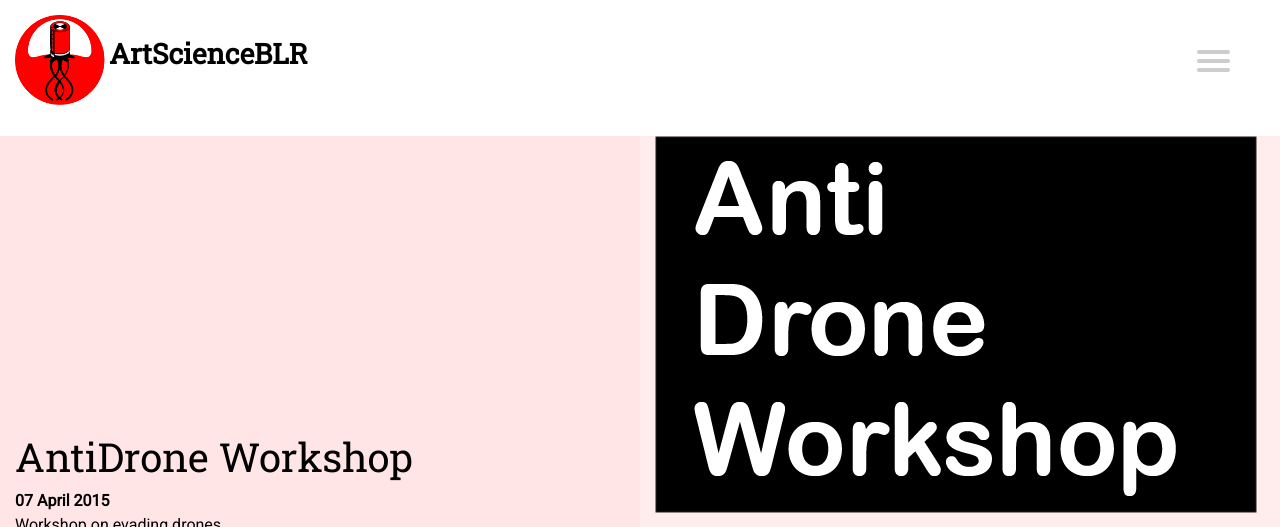
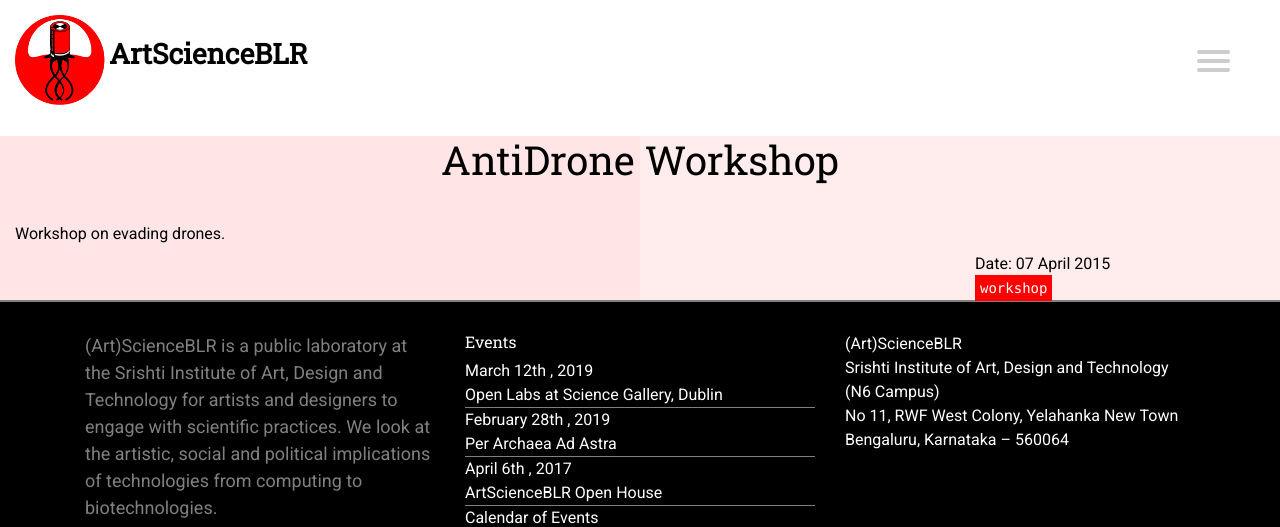
Before and after one commit to artscienceBLR/artscienceblr.github.io, a Jekyll site: the page built from _posts/2015-04-07-anti-drone-workshop.md, in a window 1280 px wide. Shown: the top 527 px of the page. Built offline with Jekyll 4.4.1, drawn with Linux system fonts in a browser that asks for light colours; nearby versions of some CDN libraries; grey boxes are pictures that could not be loaded.

Commit message:
Edited layouts for event and workshop. Moved tags
to individual event and workshop pages

```diff
--- a/_layouts/default.html
+++ b/_layouts/default.html
@@ -6,22 +6,6 @@
 
         {{ content }}
 
-        {% capture difference %}{{ page.tags | size | minus: 1 }}{% endcapture %}
-        {% if difference != '-1' %}
-        <section class='tags'>
-            <div class="container-fluid">
-                <div class="row">
-                    <div class="col-md-6 offset-md-1">
-                    <h4>Tags:</h4>
-                    {% for tag in page.tags %}
-                        {% capture tag_name %}{{ tag }}{% endcapture %}
-                        <a href="{{ site.baseurl }}/tag/{{ tag_name }}"><code class="highlighter-rouge">{{ tag_name }}</code></a>
-                    {% endfor %}
-                    </div>
-                </div>
-            </div>
-        </section>
-        {% endif %}
         {%- include footer.html -%}
   </body>
 </html>
--- a/_layouts/workshop.html
+++ b/_layouts/workshop.html
@@ -5,23 +5,22 @@
 <section class="workshop-article">
     <div class="container-fluid">
         <div class="row">
-            <div class="col-md-6 page-title">
-                <h1>{{ page.title }}</h1>
-                {% if page.event_date %}
-                    <b>{{ page.event_date | date_to_long_string }}</b>
-                {% else %}
-                    <b>{{ page.date | date_to_long_string }}</b>
-                {% endif %}
+            <div class="col-md-12">
+                <h1 class="page-title">{{ page.title }}</h1>
             </div>
-            {% if page.image %}
-            <div class="col-md-6">
-                <img class="img-responsive" src="{{ site.baseurl }}{{ page.image }}">
+        </div>
+        <div class="row content-row">
+            <div class="col-md-9">
+                {{ content }}
             </div>
-            {% endif %}
-        </div>
-        <div class="row">
-            <div class="col-md-10">
-                {{ content }}
+            <div class="col-md-3 post-about">
+                Date: {{ page.date | date_to_long_string }}
+                <br/>
+                {% for tag in page.tags %}
+                    {% capture tag_name %}{{ tag }}{% endcapture %}
+                    <a href="{{ site.baseurl }}/tag/{{ tag_name }}"><code class="highlighter-rouge">{{ tag_name }}</code></a>
+                {% endfor %}
+
             </div>
         </div>
     </div>
--- a/assets/css/main.scss
+++ b/assets/css/main.scss
@@ -346,3 +346,15 @@
         margin-right: auto;
     }
 }
+
+.page-title {
+    text-align: center;
+}
+
+.content-row {
+    padding-top: 30px;
+}
+
+.post-about {
+    padding-top: 30px;
+}
```
Also changed, not shown: _layouts/event.html (+10 -19 lines).
